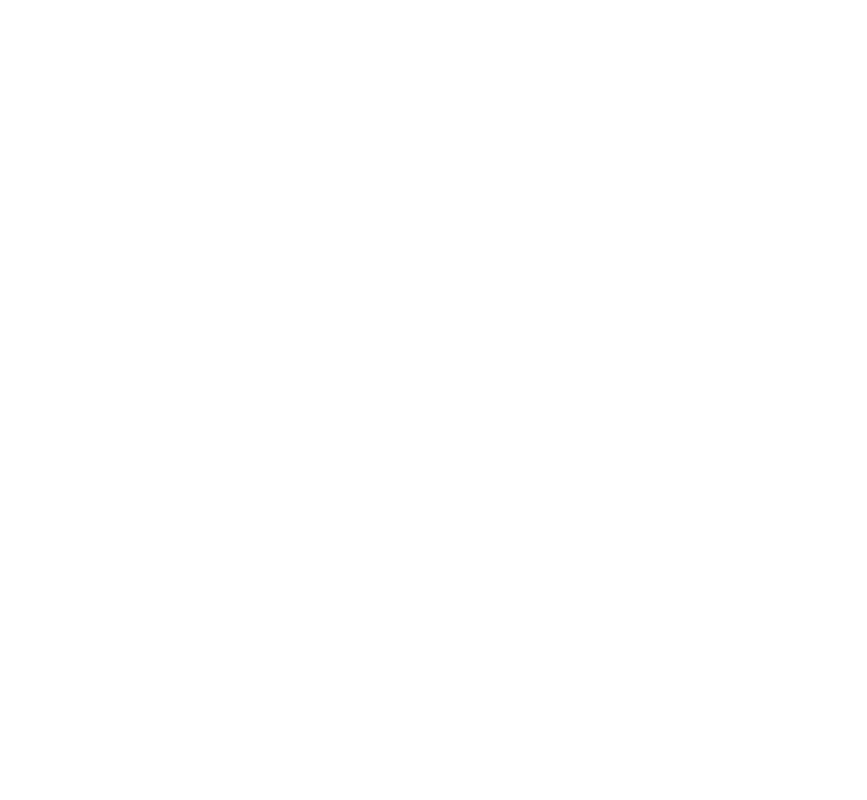
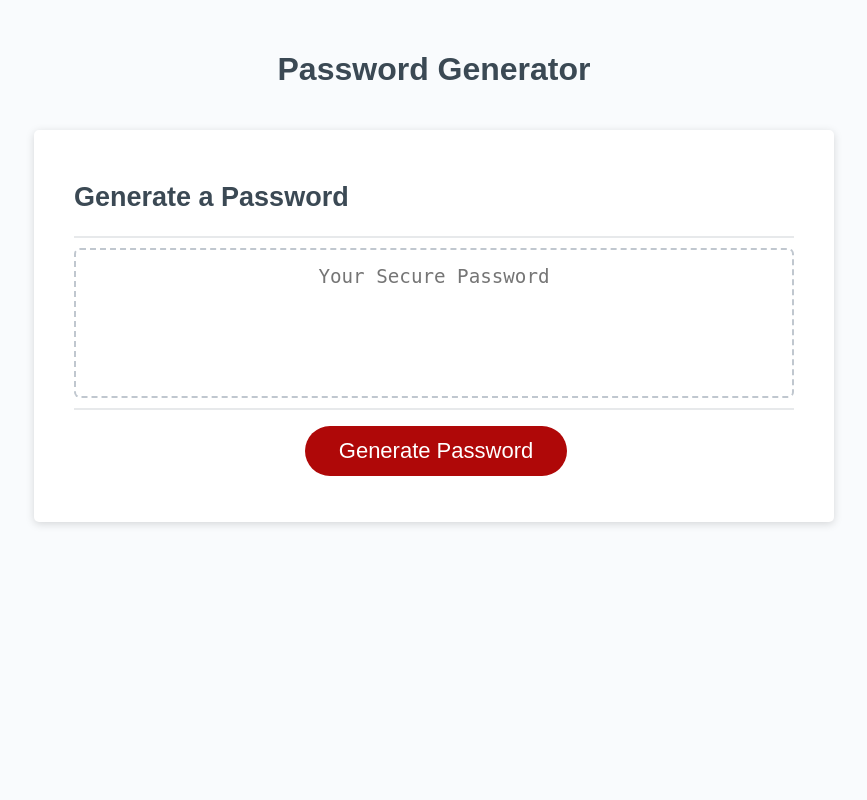
Before and after one commit to mjgross82/pw-generator-redux, a PHP site: page / in a window 1280 px wide. Before the commit the part shown is empty. Shown: the whole page, without its empty margins (206-1073 px from the left). Run offline with PHP 8.4, Linux system fonts and the light colour scheme.

Commit message:
Copied html and css from the previous project.

```diff
--- a/index.php
+++ b/index.php
@@ -4,9 +4,32 @@
     <meta charset="UTF-8">
     <meta http-equiv="X-UA-Compatible" content="IE=edge">
     <meta name="viewport" content="width=device-width, initial-scale=1.0">
-    <title>Document</title>
+    <title>Password Generator</title>
+    <link rel="stylesheet" href="style.css" />
 </head>
 <body>
 
+<div class="wrapper">
+      <header>
+        <h1>Password Generator</h1>
+      </header>
+      <div class="card">
+        <div class="card-header">
+          <h2>Generate a Password</h2>
+        </div>
+        <div class="card-body">
+          <textarea
+            readonly
+            id="password"
+            placeholder="Your Secure Password"
+            aria-label="Generated Password"
+          ></textarea>
+        </div>
+        <div class="card-footer">
+          <button id="generate" class="btn">Generate Password</button>
+        </div>
+      </div>
+    </div>
+
 </body>
 </html>
--- /dev/null
+++ b/style.css
@@ -0,0 +1,137 @@
+*,
+*::before,
+*::after {
+  box-sizing: border-box;
+}
+
+html,
+body,
+.wrapper {
+  height: 100%;
+  margin: 0;
+  padding: 0;
+}
+
+body {
+  font-family: sans-serif;
+  background-color: #f9fbfd;
+}
+
+.wrapper {
+  padding-top: 30px;
+  padding-left: 20px;
+  padding-right: 20px;
+}
+
+header {
+  text-align: center;
+  padding: 20px;
+  padding-top: 0px;
+  color: hsl(206, 17%, 28%);
+}
+
+.card {
+  background-color: hsl(0, 0%, 100%);
+  border-radius: 5px;
+  border-width: 1px;
+  box-shadow: rgba(0, 0, 0, 0.15) 0px 2px 8px 0px;
+  color: hsl(206, 17%, 28%);
+  font-size: 18px;
+  margin: 0 auto;
+  max-width: 800px;
+  padding: 30px 40px;
+}
+
+.card-header::after {
+  content: " ";
+  display: block;
+  width: 100%;
+  background: #e7e9eb;
+  height: 2px;
+}
+
+.card-body {
+  min-height: 100px;
+}
+
+.card-footer {
+  text-align: center;
+}
+
+.card-footer::before {
+  content: " ";
+  display: block;
+  width: 100%;
+  background: #e7e9eb;
+  height: 2px;
+}
+
+.card-footer::after {
+  content: " ";
+  display: block;
+  clear: both;
+}
+
+.btn {
+  border: none;
+  background-color: hsl(360, 91%, 36%);
+  border-radius: 25px;
+  box-shadow: rgba(0, 0, 0, 0.1) 0px 1px 6px 0px rgba(0, 0, 0, 0.2) 0px 1px 1px
+    0px;
+  color: hsl(0, 0%, 100%);
+  display: inline-block;
+  font-size: 22px;
+  line-height: 22px;
+  margin: 16px 16px 16px 20px;
+  padding: 14px 34px;
+  text-align: center;
+  cursor: pointer;
+}
+
+button[disabled] {
+  cursor: default;
+  background: #c0c7cf;
+}
+
+.float-right {
+  float: right;
+}
+
+#password {
+  -webkit-appearance: none;
+  -moz-appearance: none;
+  appearance: none;
+  border: none;
+  display: block;
+  width: 100%;
+  padding-top: 15px;
+  padding-left: 15px;
+  padding-right: 15px;
+  padding-bottom: 85px;
+  font-size: 1.2rem;
+  text-align: center;
+  margin-top: 10px;
+  margin-bottom: 10px;
+  border: 2px dashed #c0c7cf;
+  border-radius: 6px;
+  resize: none;
+  overflow: hidden;
+}
+
+@media (max-width: 690px) {
+  .btn {
+    font-size: 1rem;
+    margin: 16px 0px 0px 0px;
+    padding: 10px 15px;
+  }
+
+  #password {
+    font-size: 1rem;
+  }
+}
+
+@media (max-width: 500px) {
+  .btn {
+    font-size: 0.8rem;
+  }
+}
```
